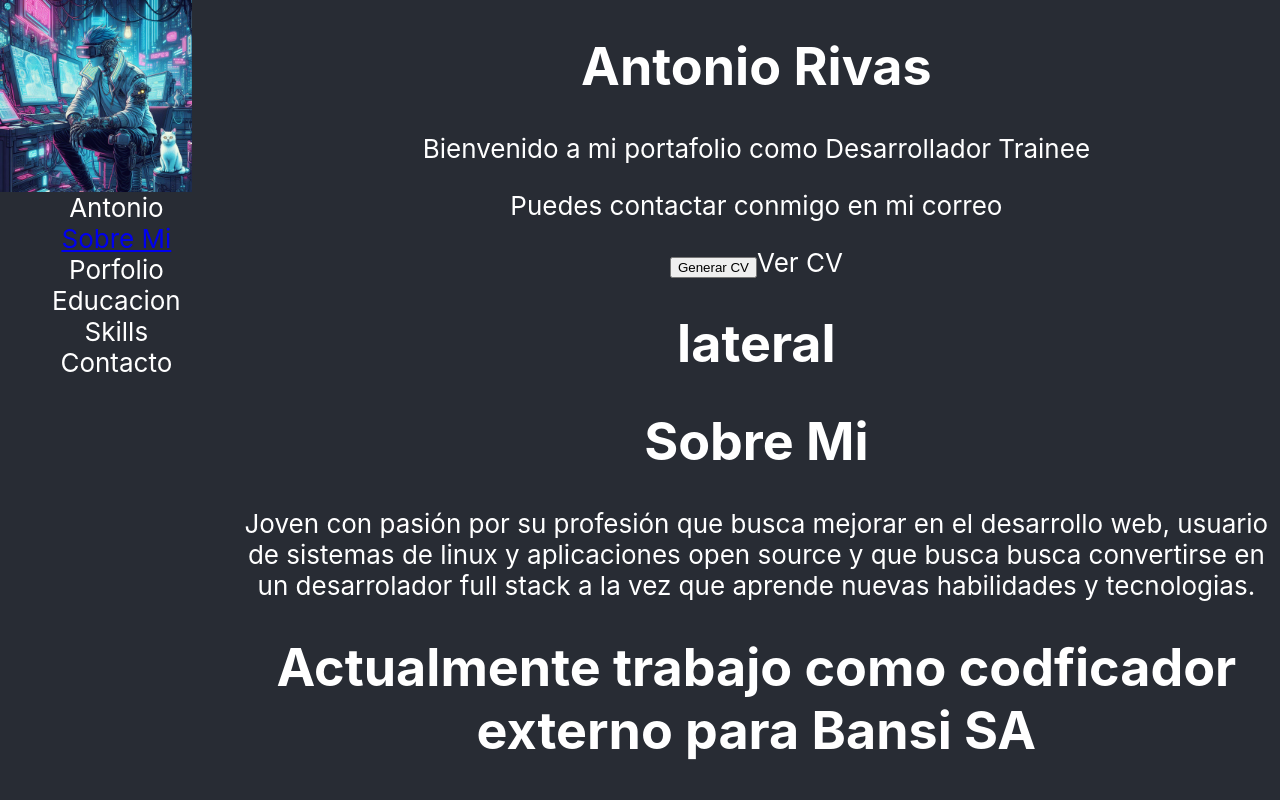
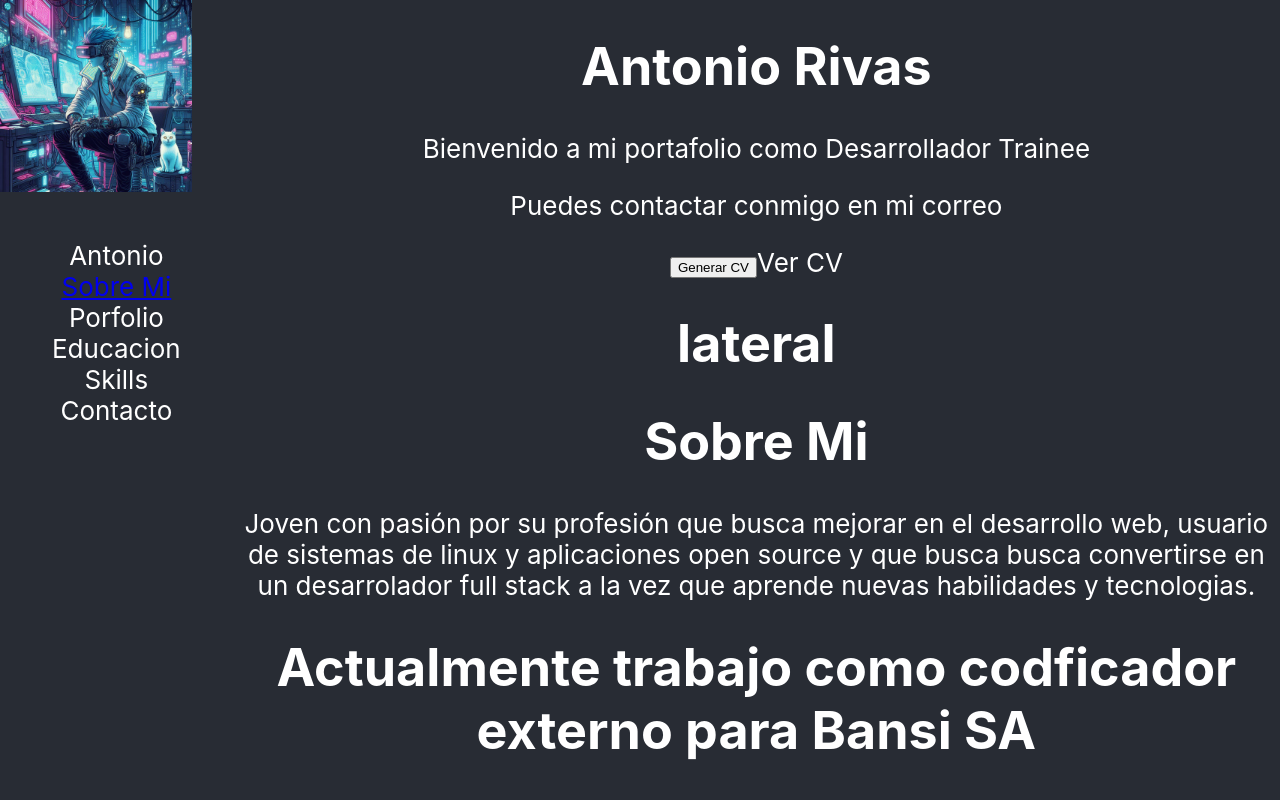
Before and after one commit to SteveBartmoss/cvSteve, a React (Create React App) app: page / in a window 1280 px wide. Shown: the top 800 px of the page. Built offline with nearby package versions, Linux system fonts and the light colour scheme.

Commit message:
se agrego una clase para el div de la lista de navegacion

```diff
--- a/src/App.js
+++ b/src/App.js
@@ -13,7 +13,7 @@ function App() {
             <img className='img-profile' src='/Assets/racheBartmoss.jpg' />
           </div>
 
-          <div>
+          <div className='div-list'>
             <div>
               <a>Antonio</a>
             </div>
```
